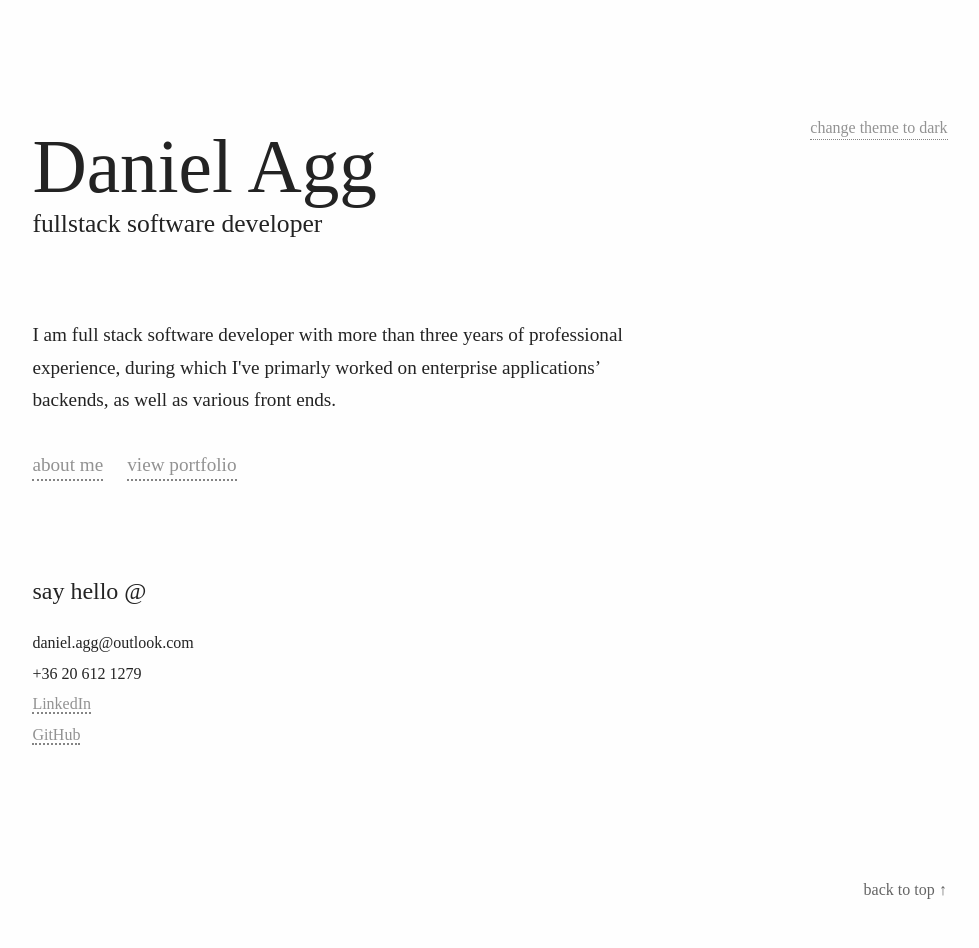
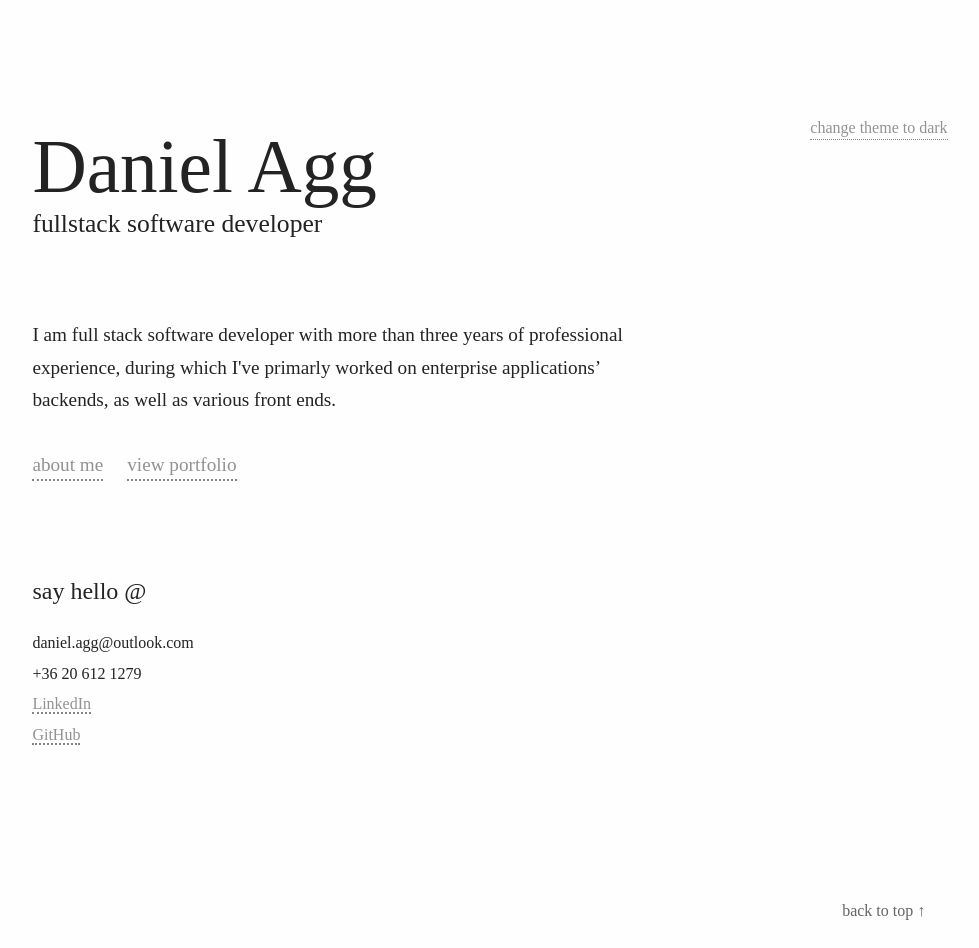
Before and after one commit to danielagg/personal-website, a React (Create React App) app: page / in a window 1280 px wide. Shown: the top 948 px of the page, without its empty margins (150-1129 px from the left). Built offline with nearby package versions, Linux system fonts and the light colour scheme; a web font is replaced by a local one.

Commit message:
Favicon and site title change, alignments for back to top

```diff
--- a/public/index.html
+++ b/public/index.html
@@ -5,34 +5,11 @@
     <link rel="shortcut icon" href="%PUBLIC_URL%/favicon.ico" />
     <meta name="viewport" content="width=device-width, initial-scale=1" />
     <meta name="theme-color" content="#000000" />
-    <!--
-      manifest.json provides metadata used when your web app is installed on a
-      user's mobile device or desktop. See https://developers.google.com/web/fundamentals/web-app-manifest/
-    -->
     <link rel="manifest" href="%PUBLIC_URL%/manifest.json" />
-    <!--
-      Notice the use of %PUBLIC_URL% in the tags above.
-      It will be replaced with the URL of the `public` folder during the build.
-      Only files inside the `public` folder can be referenced from the HTML.
-
-      Unlike "/favicon.ico" or "favicon.ico", "%PUBLIC_URL%/favicon.ico" will
-      work correctly both with client-side routing and a non-root public URL.
-      Learn how to configure a non-root public URL by running `npm run build`.
-    -->
-    <title>React App</title>
+    <title>Daniel Agg</title>
   </head>
   <body>
     <noscript>You need to enable JavaScript to run this app.</noscript>
     <div id="root"></div>
-    <!--
-      This HTML file is a template.
-      If you open it directly in the browser, you will see an empty page.
-
-      You can add webfonts, meta tags, or analytics to this file.
-      The build step will place the bundled scripts into the <body> tag.
-
-      To begin the development, run `npm start` or `yarn start`.
-      To create a production bundle, use `npm run build` or `yarn build`.
-    -->
   </body>
 </html>
--- a/src/components/LandingBody.js
+++ b/src/components/LandingBody.js
@@ -18,7 +18,7 @@ const LandingBody = () => {
               activeClass="active"
               to="about-me-anchor"
               smooth={true}
-              offset={-60}
+              offset={-40}
               duration={450}
               className="main-navigation-list-item-link"
             >
@@ -30,7 +30,7 @@ const LandingBody = () => {
               activeClass="active"
               to="my-projects-anchor"
               smooth={true}
-              offset={-60}
+              offset={-40}
               duration={450}
               className="main-navigation-list-item-link"
             >
--- a/src/components/shared/BackToTopNavigation.css
+++ b/src/components/shared/BackToTopNavigation.css
@@ -1,14 +1,23 @@
 .back-to-top-container {
-  display: block;
   position: sticky;
   top: 0;
-  background: var(--main-bg);
   text-align: right;
   z-index: 1;
-  padding: 0.06em;
   opacity: 0.7;
+}
+
+.back-to-top-container p {
+  display: inline-block;
+  background: var(--main-bg);
+  padding: 0.4em;
 }
 
 .back-to-top-container p:hover {
   cursor: pointer;
 }
+
+@media screen and (min-width: 720px) {
+  .back-to-top-container p {
+    padding: 1.4em;
+  }
+}
```
Also changed, not shown: 1 other file (tests, documents, lock files or other folders).
